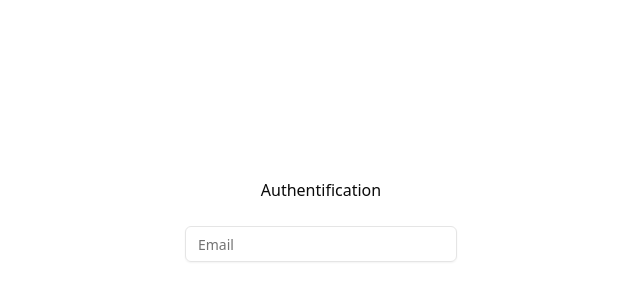
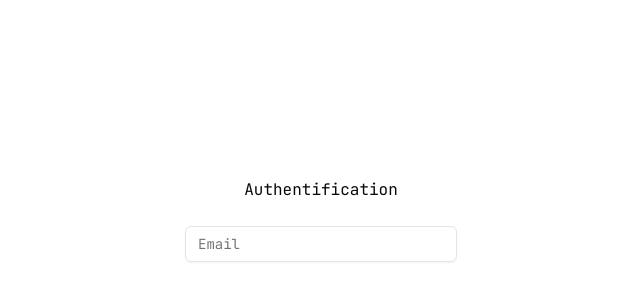
Before and after one commit to Dieumerci-M2/myPortFolio, a Next.js app: page / in a window 1280 px wide. Shown: the part 180-480 px from the top of the page, without its empty margins (319-959 px from the left). Built offline with nearby package versions, Linux system fonts and the light colour scheme.

Commit message:
feat : add JetBrains_Mono font on the project

```diff
--- a/app/globals.css
+++ b/app/globals.css
@@ -1,3 +1,5 @@
+@import url('https://fonts.googleapis.com/css2?family=JetBrains+Mono:ital,wght@0,100..800;1,100..800&display=swap');
+
 @tailwind base;
 @tailwind components;
 @tailwind utilities;
@@ -61,6 +63,6 @@
     @apply border-border;
   }
   body {
-    @apply bg-background text-foreground;
+    @apply bg-background text-foreground font-primary;
   }
 }
--- a/app/layout.tsx
+++ b/app/layout.tsx
@@ -1,16 +1,11 @@
 import type { Metadata } from "next";
-import localFont from "next/font/local";
+import {JetBrains_Mono} from "next/font/google";
 import "./globals.css";
 
-const geistSans = localFont({
-  src: "./fonts/GeistVF.woff",
-  variable: "--font-geist-sans",
-  weight: "100 900",
-});
-const geistMono = localFont({
-  src: "./fonts/GeistMonoVF.woff",
-  variable: "--font-geist-mono",
-  weight: "100 900",
+const JetBrainMono = JetBrains_Mono({
+  subsets : ["latin"],
+  weight: ["100", "200", "300","400","500","600","700","800"],
+  variable : "--font-JetBrains-Mono"
 });
 
 export const metadata: Metadata = {
@@ -31,7 +26,7 @@
   return (
     <html lang="en">
       <body
-        className={`${geistSans.variable} ${geistMono.variable} antialiased`}
+        className={`${JetBrainMono.variable}  antialiased`}
       >
         {children}
       </body>
--- a/tailwind.config.ts
+++ b/tailwind.config.ts
@@ -56,7 +56,16 @@
   			md: 'calc(var(--radius) - 2px)',
   			sm: 'calc(var(--radius) - 4px)'
   		}
-  	}
+  	},
+	screens : {
+		sm : "640px",
+		md : "768px",
+		lg : "960px",
+		xl : "1200px"
+	},
+	fontFamily : {
+		primary : "var(--font-JetBrains-Mono)",
+	}
   },
   plugins: [require("tailwindcss-animate")],
 };
```
